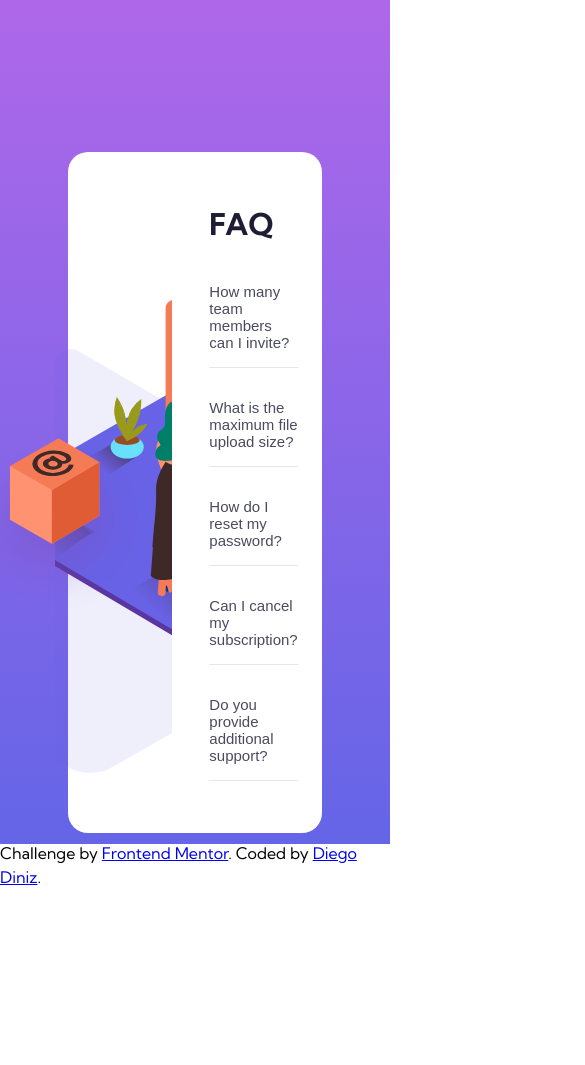
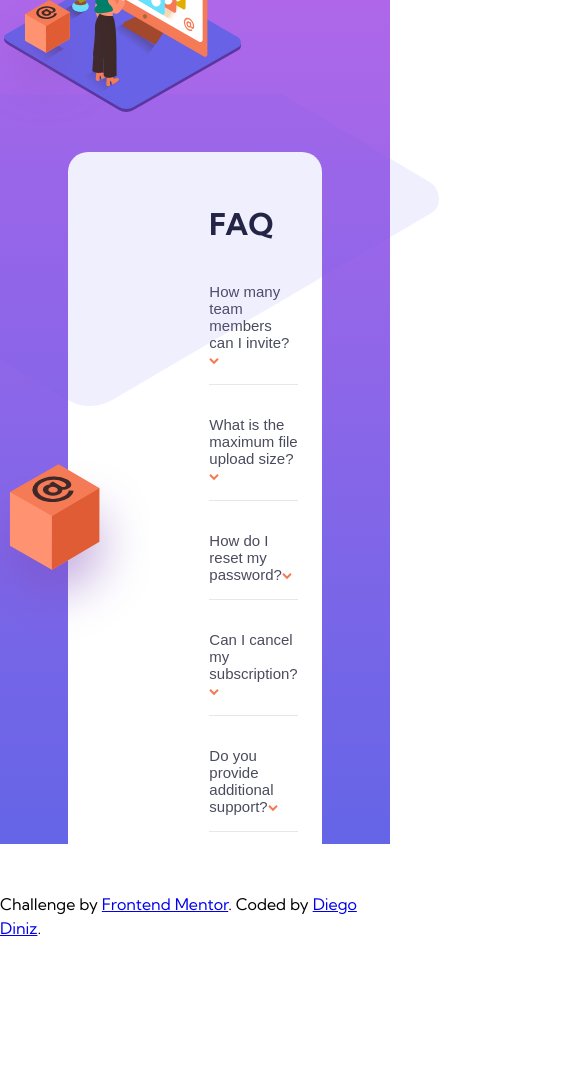
Before and after one commit to diegoadp/faq-accordion-card, a plain HTML site: page index.html in a window 390 px wide. Shown: the top 1065 px of the page, 585 px wide, since content can reach past the window. After the commit the page ends 940 px from the top, so only its background shows below. Drawn offline with Linux system fonts and the light colour scheme.

Commit message:
Feat: Add images for mobile devices

```diff
--- a/index.html
+++ b/index.html
@@ -13,39 +13,45 @@
 <body>
   <main class="main-container">
     <div class="image-container">
-      <div class="image-container-desktop">
-        <img src="images/bg-pattern-desktop.svg" alt="background pattern" class="img-bg-pattern">
-        <img src="images/illustration-woman-online-desktop.svg" alt="illustration of a woman using a computer"
-          class="img-woman">
+      <div>
+        <picture>
+          <source media="(max-width: 768px)" srcset="images/bg-pattern-mobile.svg" class="img-bg-pattern">
+          <img src="images/bg-pattern-desktop.svg" alt="background pattern" class="img-bg-pattern">
+        </picture>
+        <picture>
+          <source media="(max-width: 768px)" srcset="images/illustration-woman-online-mobile.svg" class="img-woman">
+          <img src="images/illustration-woman-online-desktop.svg" alt="illustration of a woman using a computer"
+            class="img-woman">
+        </picture>
       </div>
       <img src="images/illustration-box-desktop.svg" alt="illustration of a box" class="img-box">
     </div>
     <div class="faq-container">
       <h1 class="title">FAQ</h1>
 
-      <button class="accordion">How many team members can I invite?</button>
+      <button class="accordion">How many team members can I invite?<img src="images/icon-arrow-down.svg" alt="arrow down" class="arrow"></button>
       <div class="accordion-content">
         <p>You can invite up to 2 additional users on the Free plan. There is no limit on
           team members for the Premium plan.</p>
       </div>
 
-      <button class="accordion">What is the maximum file upload size?</button>
+      <button class="accordion">What is the maximum file upload size?<img src="images/icon-arrow-down.svg" alt="arrow down" class="arrow"></button>
       <div class="accordion-content">
         <p>No more than 2GB. All files in your account must fit your allotted storage space.</p>
       </div>
 
-      <button class="accordion">How do I reset my password?</button>
+      <button class="accordion">How do I reset my password?<img src="images/icon-arrow-down.svg" alt="arrow down" class="arrow"></button>
       <div class="accordion-content">
         <p>Click “Forgot password” from the login page or “Change password” from your profile page.
           A reset link will be emailed to you.</p>
       </div>
 
-      <button class="accordion">Can I cancel my subscription?</button>
+      <button class="accordion">Can I cancel my subscription?<img src="images/icon-arrow-down.svg" alt="arrow down" class="arrow"></button>
       <div class="accordion-content">
         <p>Yes! Send us a message and we’ll process your request no questions asked.</p>
       </div>
 
-      <button class="accordion">Do you provide additional support?</button>
+      <button class="accordion">Do you provide additional support?<img src="images/icon-arrow-down.svg" alt="arrow down" class="arrow"></button>
       <div class="accordion-content">
         <p>Chat and email support is available 24/7. Phone lines are open during normal business hours.</p>
       </div>
```
